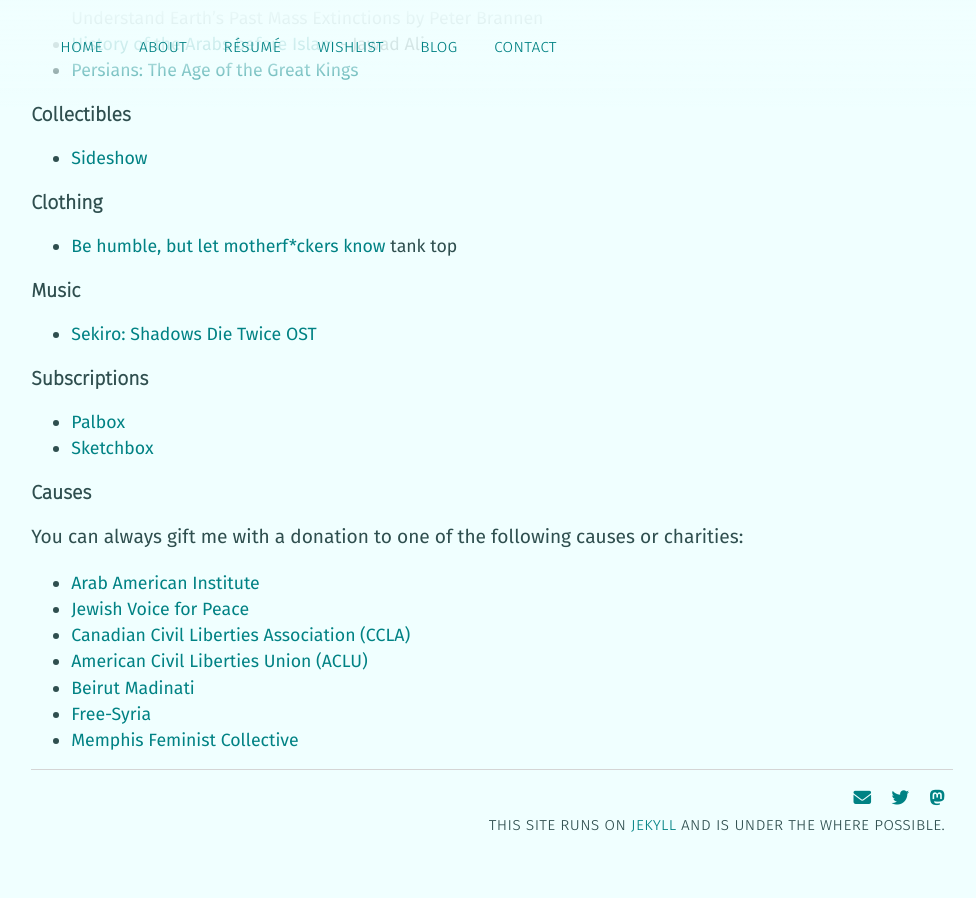
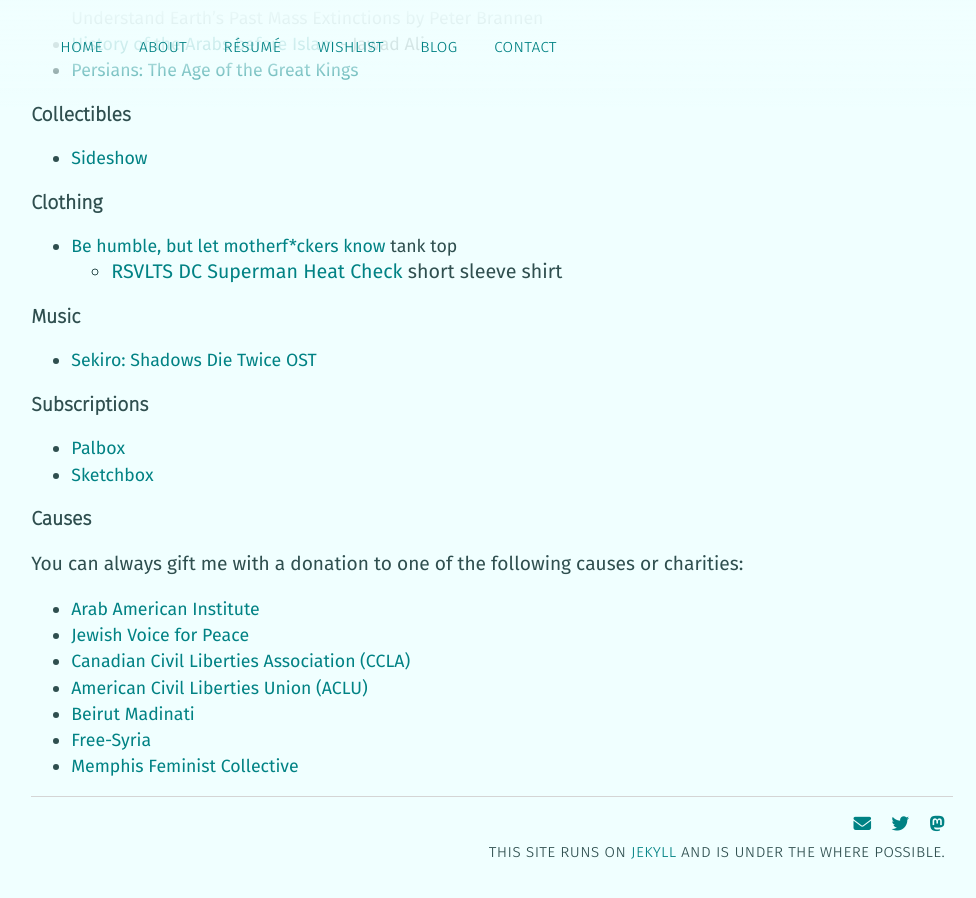
Before and after one commit to mstfacmly/mstfacmly.github.io, a Jekyll site: the page built from wishlist.md, in a window 1280 px wide and 900 px high, scrolled down 2541 px. Shown: the whole window, without its empty margins (148-1124 px from the left). Built offline with Jekyll 4.4.1, drawn with Linux system fonts in a browser that asks for light colours; nearby versions of some CDN libraries; a script that is not in the unit is left out.

Commit message:
update wishlist

```diff
--- a/wishlist.md
+++ b/wishlist.md
@@ -97,6 +97,7 @@
 
 ### Clothing
 * [Be humble, but let motherf\*ckers know](https://embattledclothing.com/collections/mb-universe/products/be-humble-moon-white-tank-top) tank top
+    * [RSVLTS DC Superman Heat Check](https://www.rsvlts.com/collections/superman/products/dc-superman-heat-check-kunuflex-short-sleeve-shirt?variant=41165911818398) short sleeve shirt
 
 ### Music
 * [Sekiro: Shadows Die Twice OST](https://www.amazon.co.jp/dp/B0828Q36G9)
```
